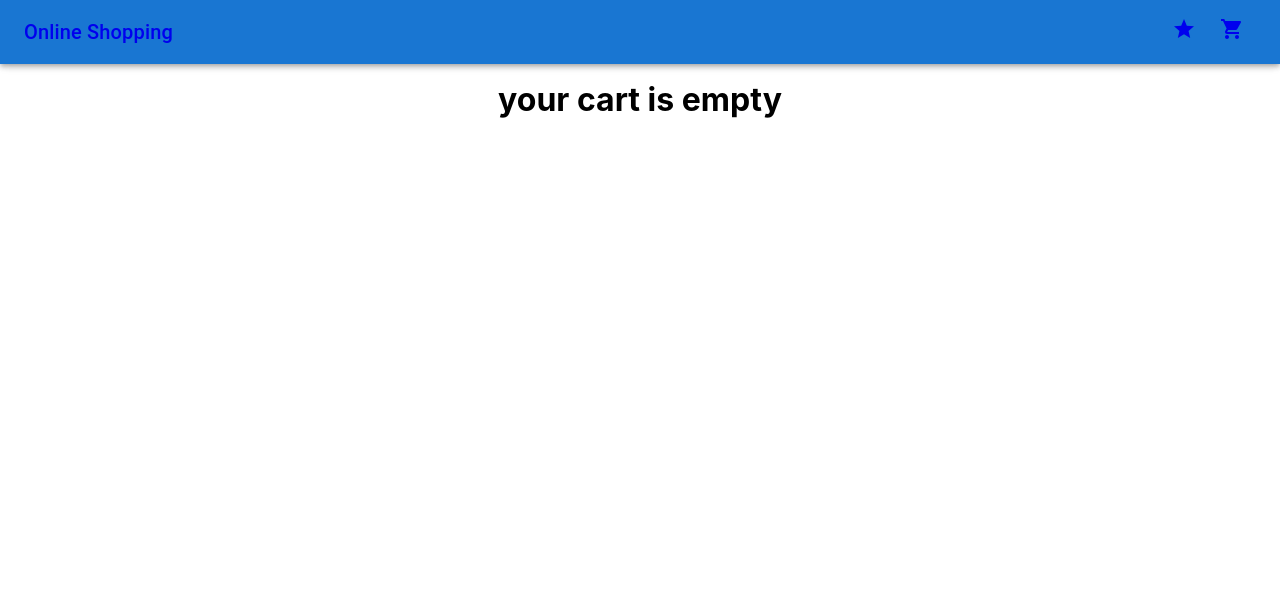
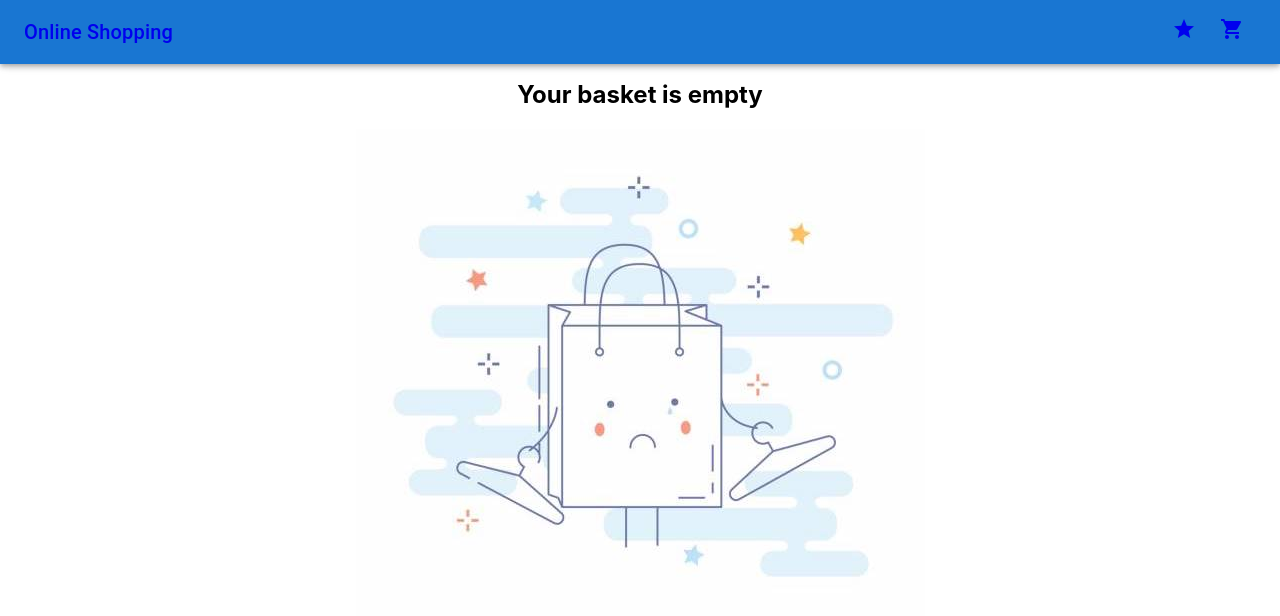
Before and after one commit to TamirisCss/react-online-shopping, a React (Create React App) app: page /cart in a window 1280 px wide. Shown: the top 616 px of the page. Built offline with nearby package versions, Linux system fonts and the light colour scheme.

Commit message:
added images when cart and favorite are empty

```diff
--- a/src/components/Cart.jsx
+++ b/src/components/Cart.jsx
@@ -2,13 +2,18 @@ import React from "react";
 import CartContext from "../CartContext";
 import { useContext } from "react";
 import Card from "./Card";
+
+import emptyCart from "../images/empty-cart-img.jpeg"
 
 const Cart = () => {
   const { cartItems } = useContext(CartContext);
   return (
     <div>
       {cartItems.length === 0 ? (
-        <h1>your cart is empty</h1>
+        <div>
+          <h2>Your basket is empty</h2>
+          <img src={emptyCart} alt="cart empty" />
+        </div>
       ) : (
         cartItems.map(({ title, image, price, category }) => (
           <div>
--- a/src/components/Favorites.jsx
+++ b/src/components/Favorites.jsx
@@ -2,6 +2,8 @@ import React from "react";
 import FavoriteContext from "../FavoriteContext";
 import { useContext } from "react";
 import Card from './Card'
+
+import emptyFav from "../images/empty-fav-img.png";
 
 
 const Favorites = () => {
@@ -11,7 +13,11 @@ const Favorites = () => {
     return (
         <div>
             {favoriteItems.length === 0 ? (
-                <h1>your favorite is empty</h1>
+                <div>
+                    <h2>Your favorite is empty</h2>
+                    <img src={emptyFav} alt="favorite empty" />
+                </div>
+
             ) : (favoriteItems.map(({ id, title, image, price, category }) => (
                 <div><Card id={id} title={title} image={image} price={price} category={category}/></div>
               ))
```
Also changed, not shown: src/images/empty-cart-img.jpeg (added), src/images/empty-fav-img.png (added).
